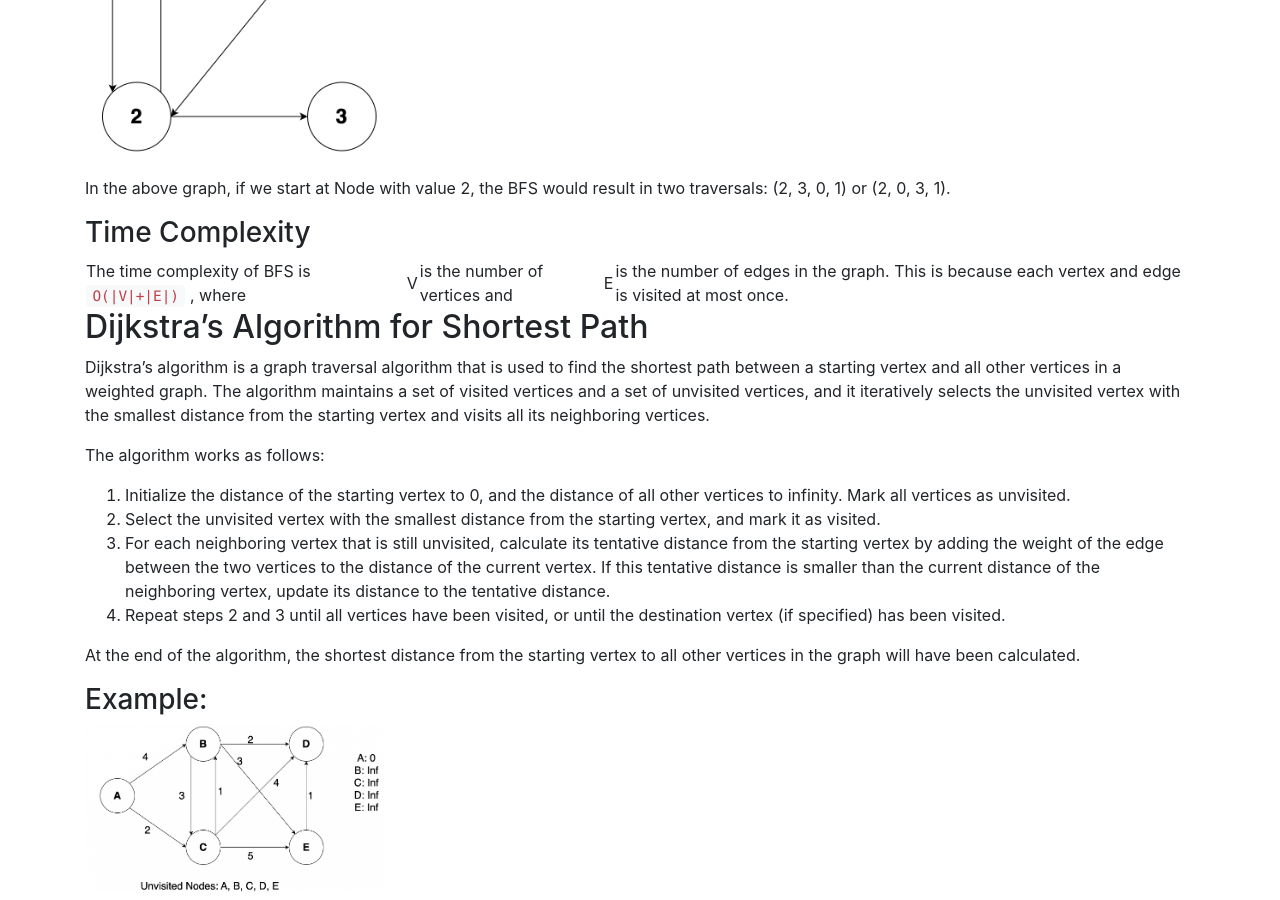
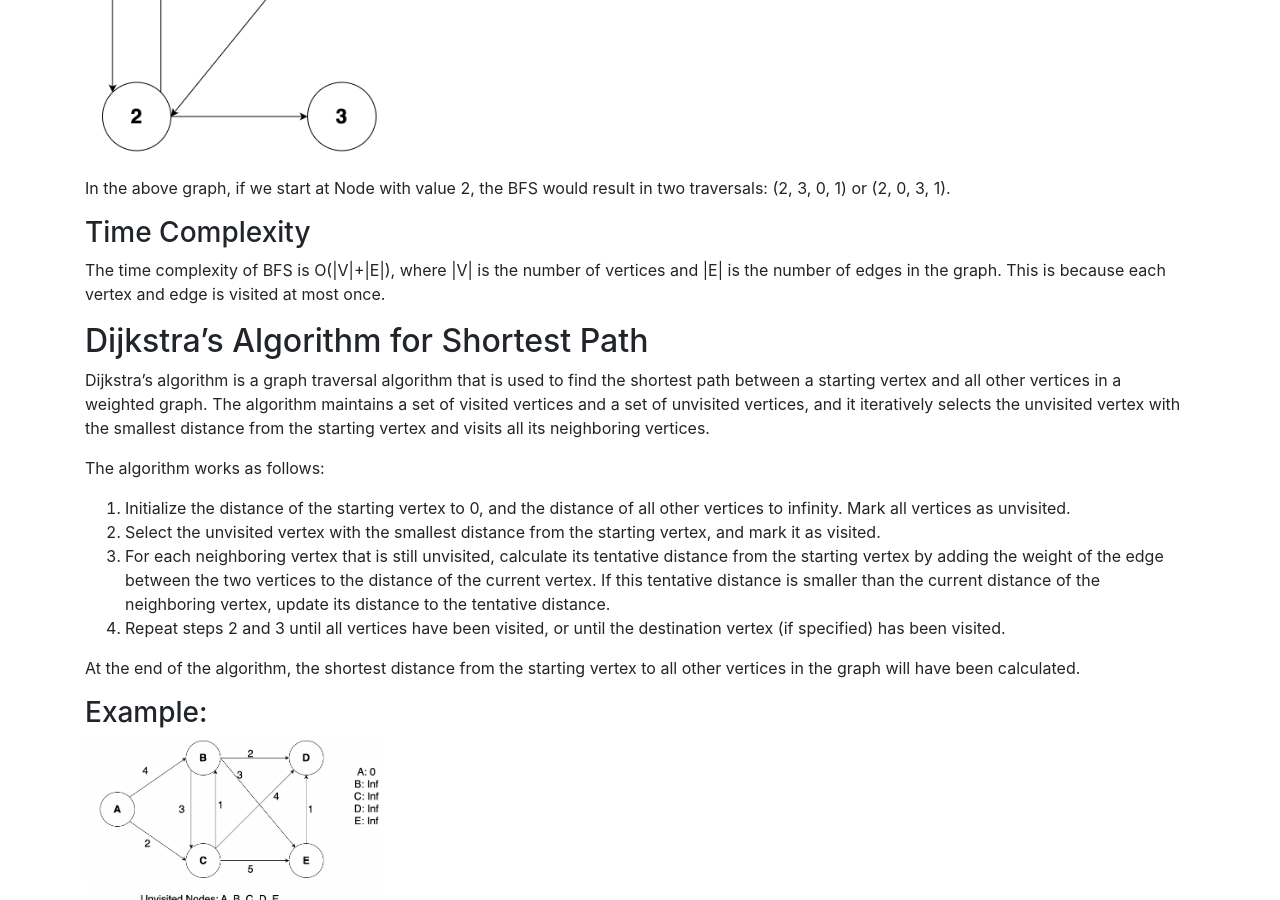
Before and after one commit to UIUC-ECE374B/su25, a Jekyll site: the page built from _lectures/Lec16.md, in a window 1280 px wide and 900 px high, scrolled down 844 px. Built offline with Jekyll 4.4.1, drawn with Linux system fonts in a browser that asks for light colours; some of the changed lines change nothing that is shown.

Commit message:
Fix for vert bars

```diff
--- a/_lectures/Lec16.md
+++ b/_lectures/Lec16.md
@@ -28,7 +28,7 @@ In the above graph, if we start at Node with value 2, the BFS would result in tw
 
 ### Time Complexity
 
-The time complexity of BFS is <code>O(&#124;V&#124;+&#124;E&#124;)</code> , where |V| is the number of vertices and |E| is the number of edges in the graph. This is because each vertex and edge is visited at most once.
+The time complexity of BFS is O(&#124;V&#124;+&#124;E&#124;), where &#124;V&#124; is the number of vertices and &#124;E&#124; is the number of edges in the graph. This is because each vertex and edge is visited at most once.
 
 
 ## Dijkstra's Algorithm for Shortest Path
```
